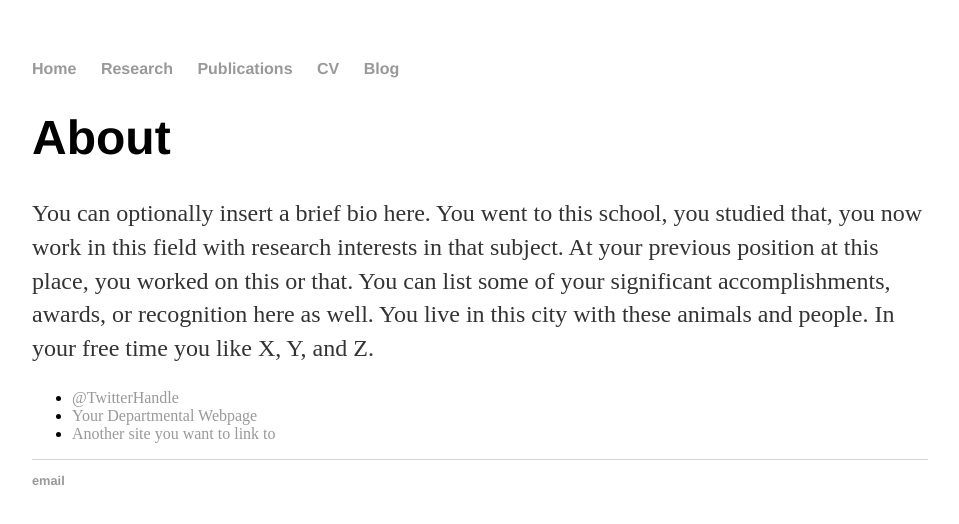
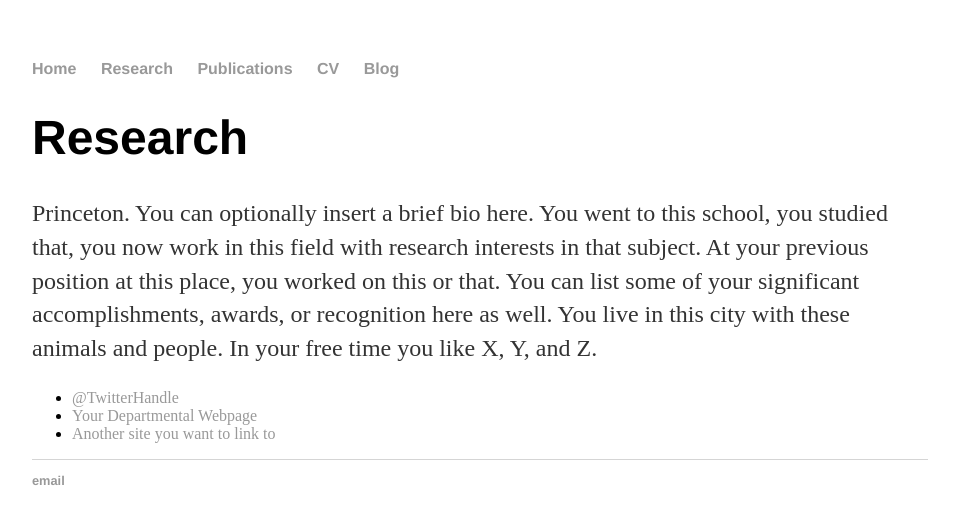
Before and after one commit to nicklutsko/nicklutsko.github.io, a Jekyll site: the page built from research/index.html, in a window 1280 px wide. Shown: the top 524 px of the page, without its empty margins (160-1119 px from the left). Built offline with Jekyll 4.4.1, drawn with Linux system fonts in a browser that asks for light colours.

Commit message:
Update index.html

```diff
--- a/research/index.html
+++ b/research/index.html
@@ -1,11 +1,11 @@
 ---
 layout: default
-title: About Hank Quinlan
+title: Research Interests
 ---
 
 		<div class="research">
-			<h1>About</h1>
-			<p>You can optionally insert a brief bio here. You went to this school, you studied that, you now work in this field with research interests in that subject. At your previous position at this place, you worked on this or that. You can list some of your significant accomplishments, awards, or recognition here as well. You live in this city with these animals and people. In your free time you like X, Y, and Z.</p>
+			<h1>Research</h1>
+			<p>Princeton. You can optionally insert a brief bio here. You went to this school, you studied that, you now work in this field with research interests in that subject. At your previous position at this place, you worked on this or that. You can list some of your significant accomplishments, awards, or recognition here as well. You live in this city with these animals and people. In your free time you like X, Y, and Z.</p>
 
 			<ul class="contacts">
 				<li><a href="#">@TwitterHandle</a></li>
```
